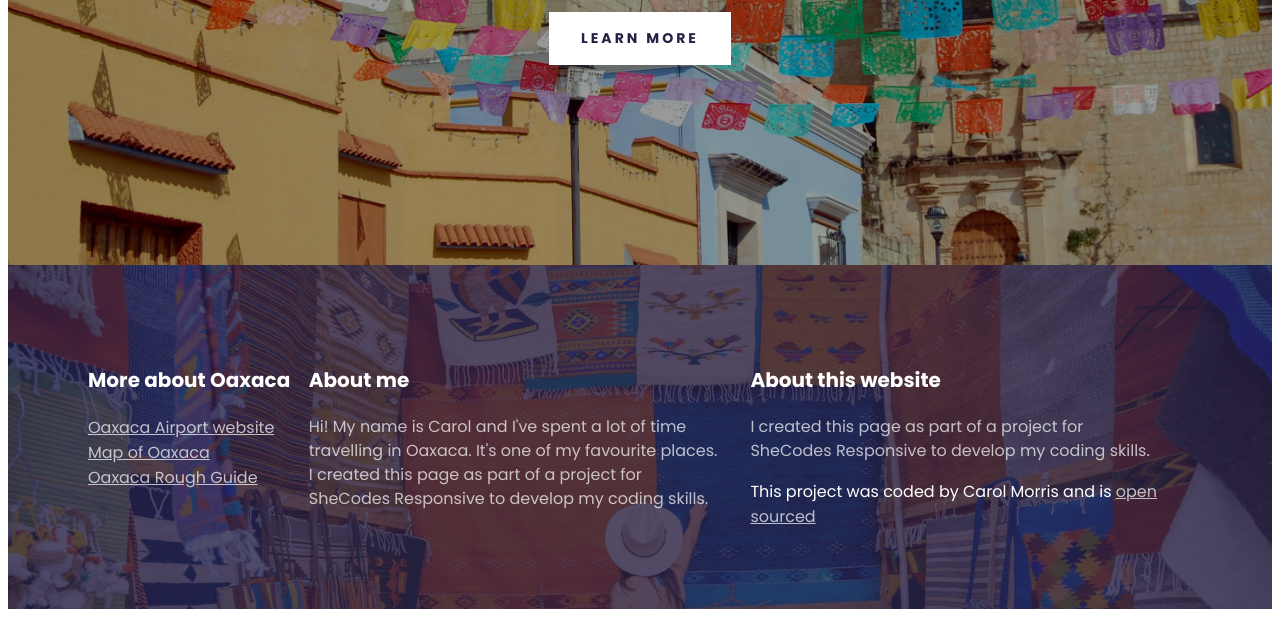
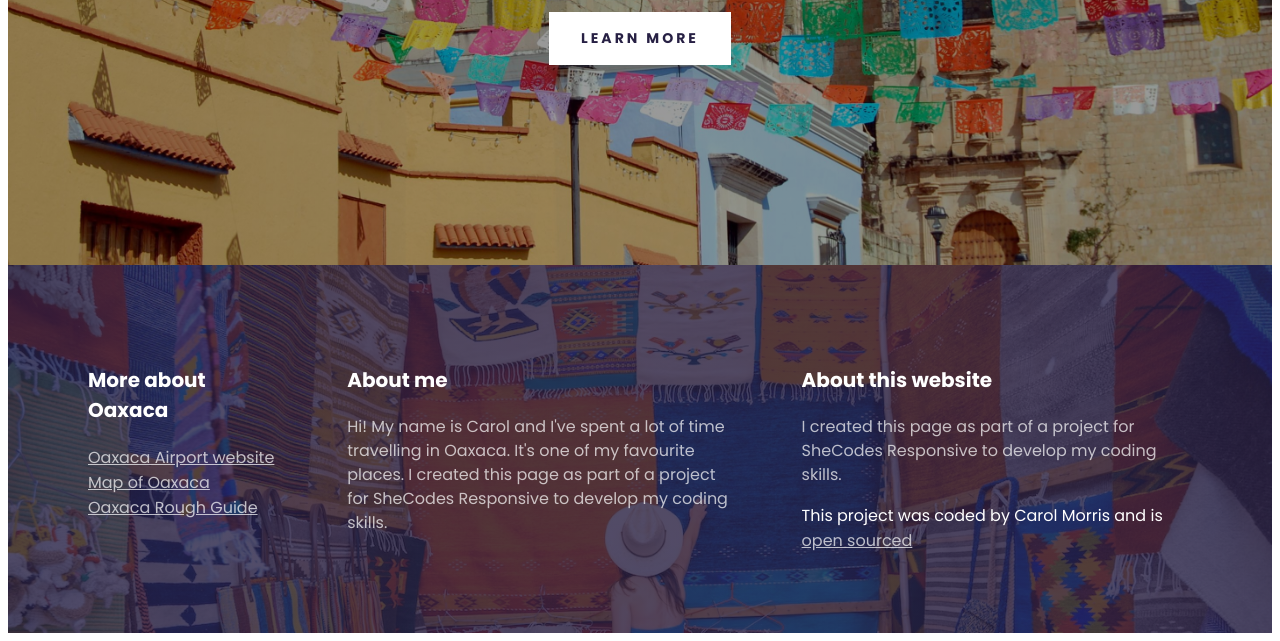
Before and after one commit to cardycode/travel-project, a plain HTML site: page index.html in a window 1280 px wide. Shown: the part 480-1121 px from the top of the page. Before the commit the page ends 1097 px from the top, so only its background shows below. Drawn offline with Linux system fonts and the light colour scheme.

Commit message:
updated footer grid gap

```diff
--- a/src/styles.css
+++ b/src/styles.css
@@ -10,6 +10,7 @@ body {
 .grid {
   display: grid;
   grid-template-columns: 1fr 2fr 2fr;
+  grid-gap: 64px;
 }
 
 section {
@@ -94,10 +95,6 @@ footer a {
   opacity: 0.7;
 }
 
-footer p {
-  margin-right: 30px;
-}
-
 footer ul {
   padding: 0;
 }
```
